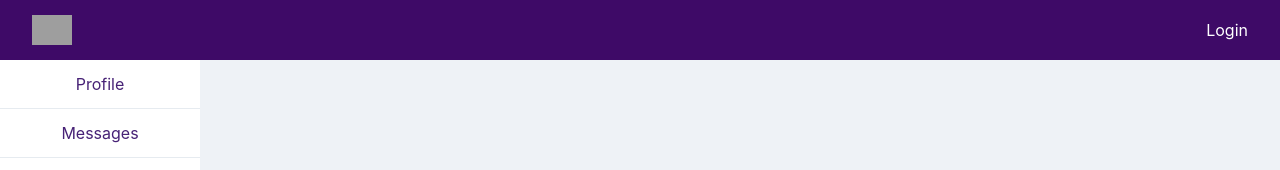
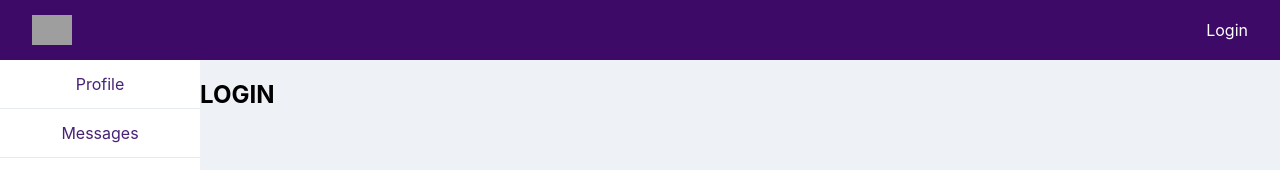
Before and after one commit to irinaboiko/ptero_social, a React (Create React App) app: page /login in a window 1280 px wide. Shown: the top 170 px of the page. Built offline with nearby package versions, Linux system fonts and the light colour scheme; no server answers; grey boxes are pictures that could not be loaded.

Commit message:
68: redirect

```diff
--- a/src/App.js
+++ b/src/App.js
@@ -10,6 +10,7 @@
 import UsersContainer from "./components/Users/UsersContainer";
 import Footer from "./components/Footer/Footer";
 import ProfileContainer from "./components/Profile/ProfileContainer";
+import Login from "./components/Login/Login";
 
 const App = (props) => {
 	return (
@@ -26,6 +27,7 @@
 				<Route path='/users'
 					   render={ () => <UsersContainer /> }/>
 				<Route path='/settings' render={ () => <Settings /> }/>
+				<Route path='/login' render={ () => <Login /> } />
 			</div>
 			<Footer />
 		</div>
--- a/src/components/Dialogs/Dialogs.jsx
+++ b/src/components/Dialogs/Dialogs.jsx
@@ -1,7 +1,8 @@
 import React from 'react';
 import styles from './Dialogs.module.css';
 import DialogItem from './DialogItem/DialogsItem';
-import Message from "./Message/Message";
+import Message from './Message/Message';
+import {Redirect} from 'react-router-dom';
 
 const Dialogs = (props) => {
     let state = props.dialogsPage;
@@ -18,6 +19,8 @@
         let body = event.target.value;
         props.updateNewMessageBody(body);
     }
+
+    if (!props.isAuth) return <Redirect to={'/login'} />;
 
     return (
         <div className={styles.dialogs}>
--- a/src/components/Dialogs/DialogsContainer.jsx
+++ b/src/components/Dialogs/DialogsContainer.jsx
@@ -5,7 +5,8 @@
 
 let mapStateToProps = (state) => {
     return {
-        dialogsPage: state.dialogsPage
+        dialogsPage: state.dialogsPage,
+        isAuth: state.auth.isAuth
     }
 }
 
--- /dev/null
+++ b/src/components/Login/Login.jsx
@@ -0,0 +1,9 @@
+import React from "react";
+
+const Login = (props) => {
+    return (
+        <h2>LOGIN</h2>
+    )
+}
+
+export default Login;
--- a/src/components/Profile/ProfileContainer.jsx
+++ b/src/components/Profile/ProfileContainer.jsx
@@ -1,7 +1,7 @@
 import React from 'react';
 import Profile from "./Profile";
 import {connect} from "react-redux";
-import {withRouter} from "react-router-dom";
+import {Redirect, withRouter} from "react-router-dom";
 import {getUserProfile} from "../../redux/profile-reducer";
 
 class ProfileContainer extends React.Component {
@@ -12,6 +12,8 @@
     }
 
     render() {
+        if (!this.props.isAuth) return <Redirect to={'/login'} />;
+
         return (
             <Profile {...this.props} profile={this.props.profile} />
         )
@@ -19,7 +21,8 @@
 }
 
 const mapStateToProps = (state) => ({
-    profile: state.profilePage.profile
+    profile: state.profilePage.profile,
+    isAuth: state.auth.isAuth
 });
 
 const WithUrlDataContainerComponent =  withRouter(ProfileContainer);
```
